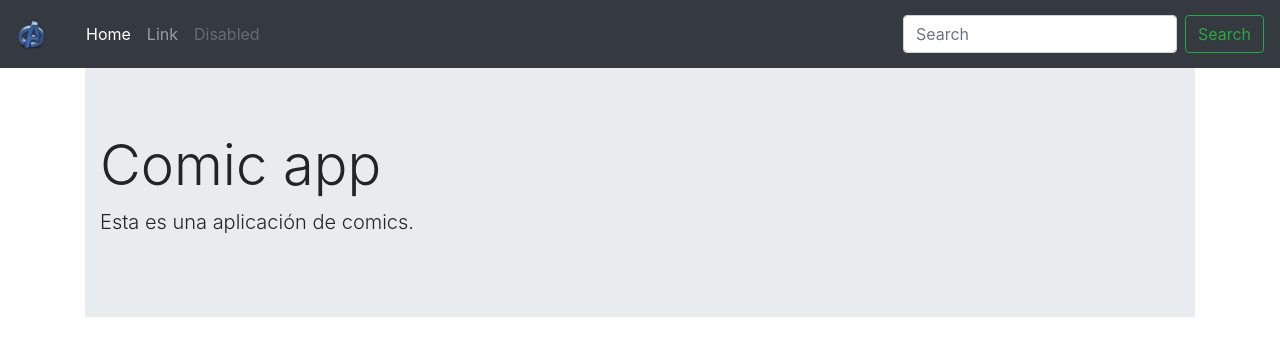
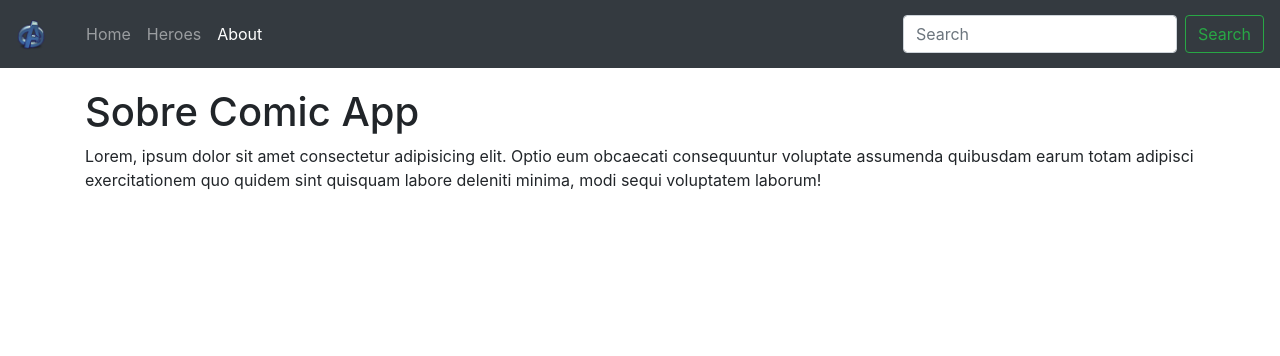
Before and after one commit to JavierIniesta/angular-spa, an Angular app: page /about in a window 1280 px wide. Before the commit this address led to /home. Shown: the top 356 px of the page. Built offline with nearby package versions, Linux system fonts and the light colour scheme.

Commit message:
[IMP] Añadir resto de rutas y animaciones

```diff
--- a/src/app/app.component.html
+++ b/src/app/app.component.html
@@ -1,4 +1,4 @@
 <app-navbar></app-navbar>
-<div class="container">
+<div class="container main-container">
     <router-outlet></router-outlet>
 </div>
--- a/src/app/app.routes.ts
+++ b/src/app/app.routes.ts
@@ -1,7 +1,11 @@
 import { RouterModule, Routes } from '@angular/router';
 import { HomeComponent } from './components/home/home.component';
+import { AboutComponent } from './components/about/about.component';
+import { HeroesComponent } from './components/heroes/heroes.component';
 const APP_MODULES: Routes = [
     { path: 'home', component: HomeComponent},
+    { path: 'about', component: AboutComponent},
+    { path: 'heroes', component: HeroesComponent},
     { path: '**', pathMatch: 'full', redirectTo: 'home'}
 ];
 export const APP_ROUTING = RouterModule.forRoot(APP_MODULES);
--- a/src/app/components/about/about.component.html
+++ b/src/app/components/about/about.component.html
@@ -1 +1,4 @@
-<p>about works!</p>
+<h1 class="animated fadeIn fast">Sobre Comic App</h1>
+<p class="animated fadeIn">
+    Lorem, ipsum dolor sit amet consectetur adipisicing elit. Optio eum obcaecati consequuntur voluptate assumenda quibusdam earum totam adipisci exercitationem quo quidem sint quisquam labore deleniti minima, modi sequi voluptatem laborum!
+</p>
--- a/src/app/components/home/home.component.html
+++ b/src/app/components/home/home.component.html
@@ -1,4 +1,4 @@
-<div class="jumbotron jumbotron-fluid">
+<div class="jumbotron jumbotron-fluid animated fadeIn fast">
     <div class="container">
         <h1 class="display-4">Comic app</h1>
         <p class="lead">Esta es una aplicación de comics.</p>
--- a/src/app/components/shared/navbar/navbar.component.html
+++ b/src/app/components/shared/navbar/navbar.component.html
@@ -10,14 +10,14 @@
 
     <div class="collapse navbar-collapse" id="navbarSupportedContent">
         <ul class="navbar-nav mr-auto">
-            <li class="nav-item active">
-                <a class="nav-link" href="#">Home</a>
+            <li class="nav-item" routerLinkActive="active">
+                <a class="nav-link" [routerLink]="['home']">Home</a>
             </li>
-            <li class="nav-item">
-                <a class="nav-link" href="#">Link</a>
+            <li class="nav-item" routerLinkActive="active">
+                <a class="nav-link" [routerLink]="['heroes']">Heroes</a>
             </li>
-            <li class="nav-item">
-                <a class="nav-link disabled" href="#" tabindex="-1" aria-disabled="true">Disabled</a>
+            <li class="nav-item" routerLinkActive="active">
+                <a class="nav-link" [routerLink]="['about']">About</a>
             </li>
         </ul>
         <form class="form-inline my-2 my-lg-0">
--- a/src/styles.css
+++ b/src/styles.css
@@ -1 +1,33 @@
-/* You can add global styles to this file, and also import other style files */
+.main-container {
+    margin-top: 20px;
+}
+
+
+/* Animaciones */
+
+.animated {
+    -webkit-animation-duration: 1s;
+    animation-duration: 1s;
+    -webkit-animation-fill-mode: both;
+    animation-fill-mode: both;
+}
+
+.fast {
+    -webkit-animation-duration: 0.4s;
+    animation-duration: 0.4s;
+    -webkit-animation-fill-mode: both;
+    animation-fill-mode: both;
+}
+
+@keyframes fadeIn {
+    from {
+        opacity: 0;
+    }
+    to {
+        opacity: 1;
+    }
+}
+
+.fadeIn {
+    animation-name: fadeIn;
+}
```
